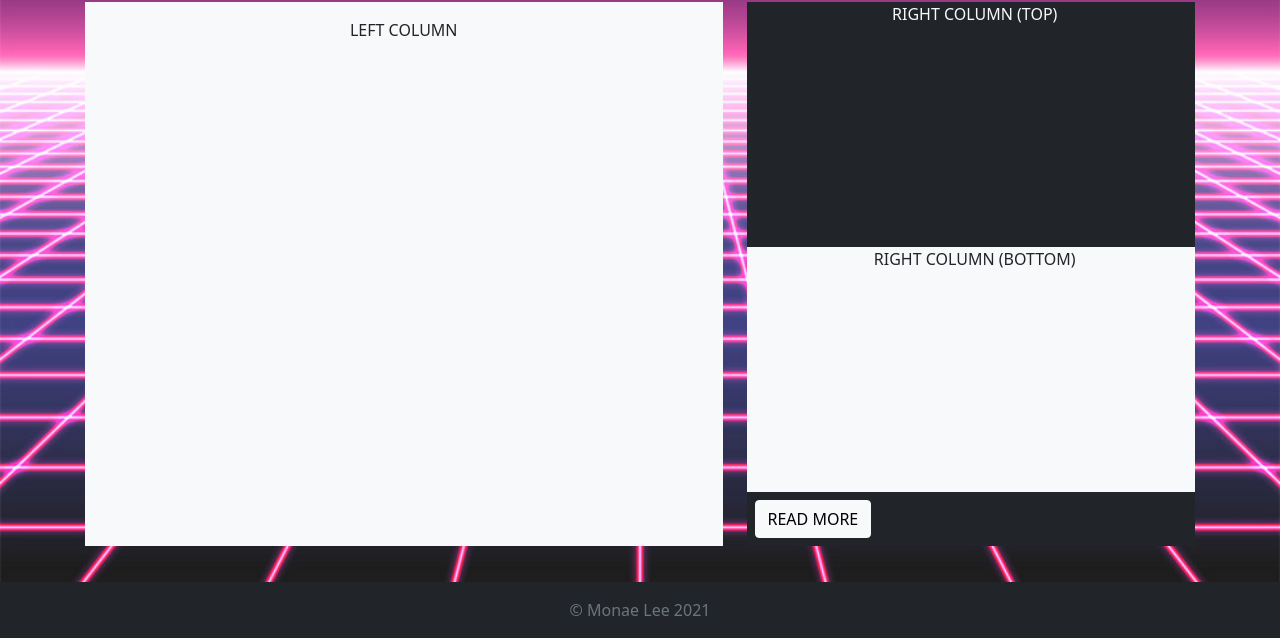
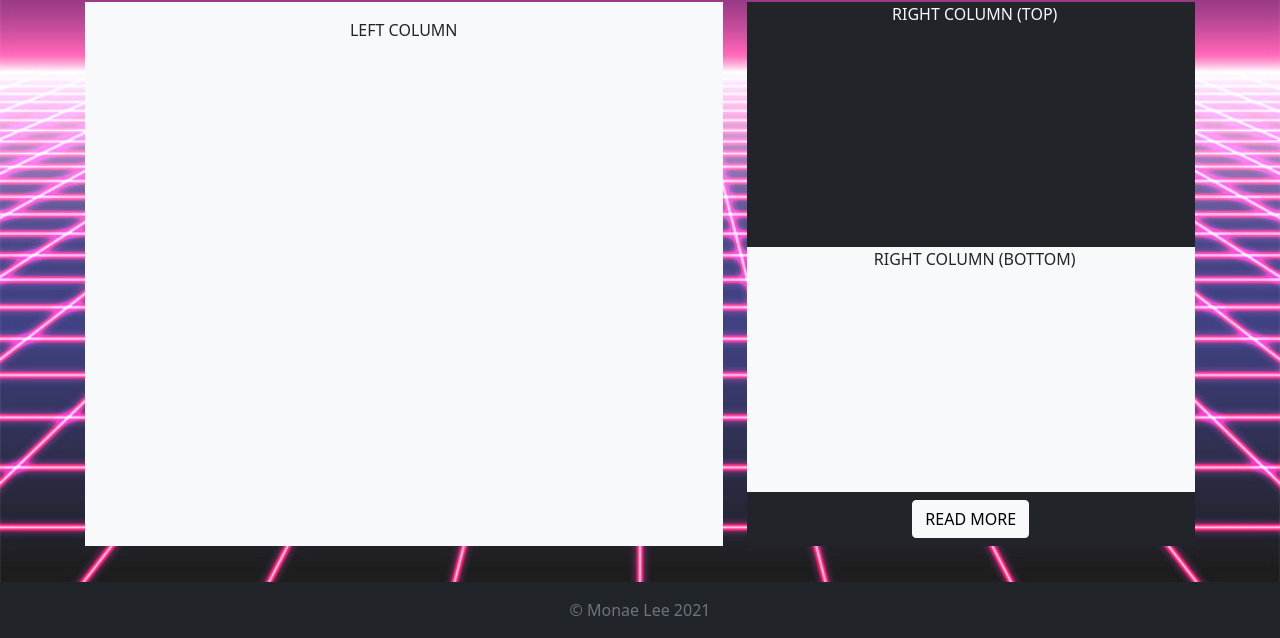
Before and after one commit to danijha-lee/GridProject, a plain HTML site: page Grid3.html in a window 1280 px wide. Shown: the part 162-800 px from the top of the page. Drawn offline with nearby package versions, Linux system fonts and the light colour scheme; a web font is replaced by a local one.

Commit message:
grid 3 button

```diff
--- a/Grid3.html
+++ b/Grid3.html
@@ -67,7 +67,7 @@
     <main class="flex-shrink-0">
         <div class="container minHeight mb-1 h-100">
             <h1 class="mt-5 mb-2 heroText text-light text-center">Grid Three</h1>
-            <div class="row  h-100">
+            <div class="row  gy-2 h-100">
                 <div class="col-7">
                     <div class="p-3 bg-light text-center text-dark h-100">LEFT COLUMN</div>
                 </div>
@@ -78,7 +78,7 @@
                     <div class="h-50 bg-light text-center  text-dark ps-2 ">
                         RIGHT COLUMN (BOTTOM)
                     </div>
-                    <div class="bg-dark border-top border-light border-1 p-2 ">
+                    <div class="bg-dark border-top border-light border-1 p-2 text-center ">
                         <button type="button" class="btn btn-light">READ MORE</button>
                     </div>
                 </div>
```
